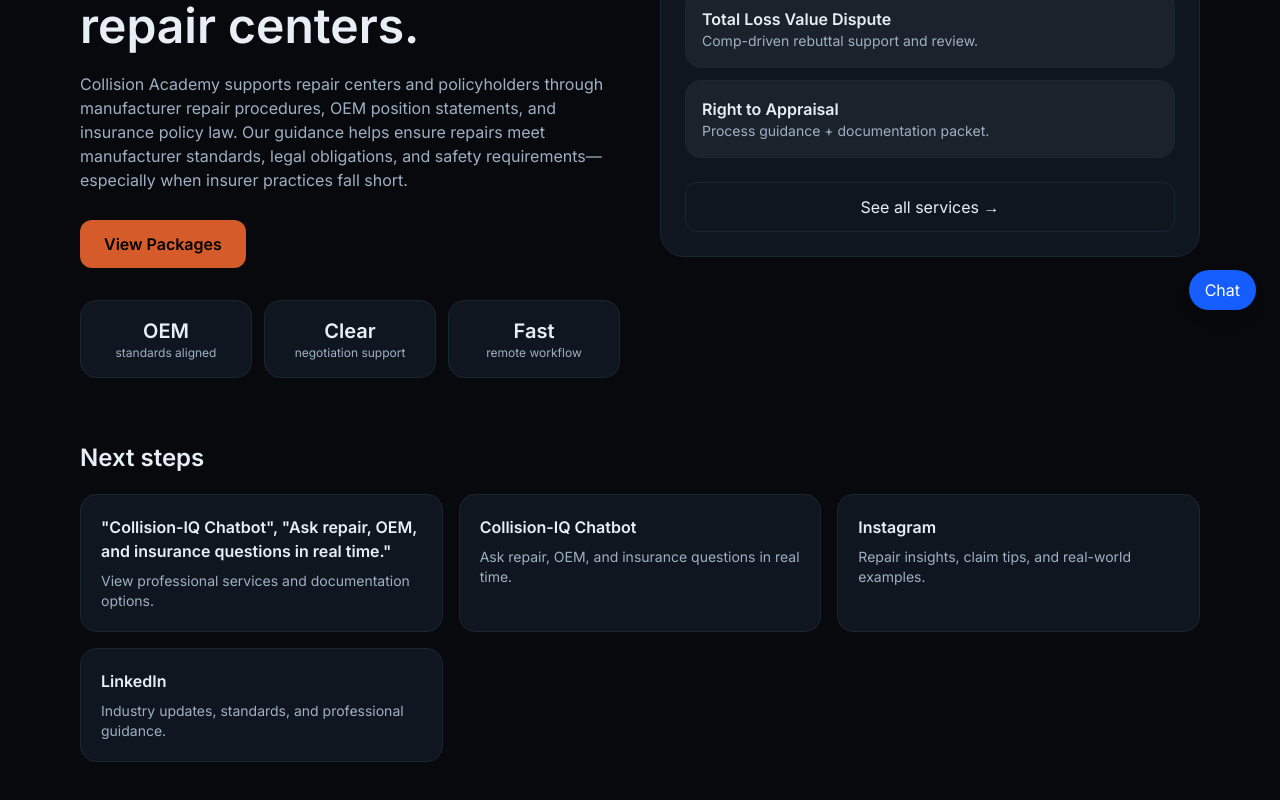
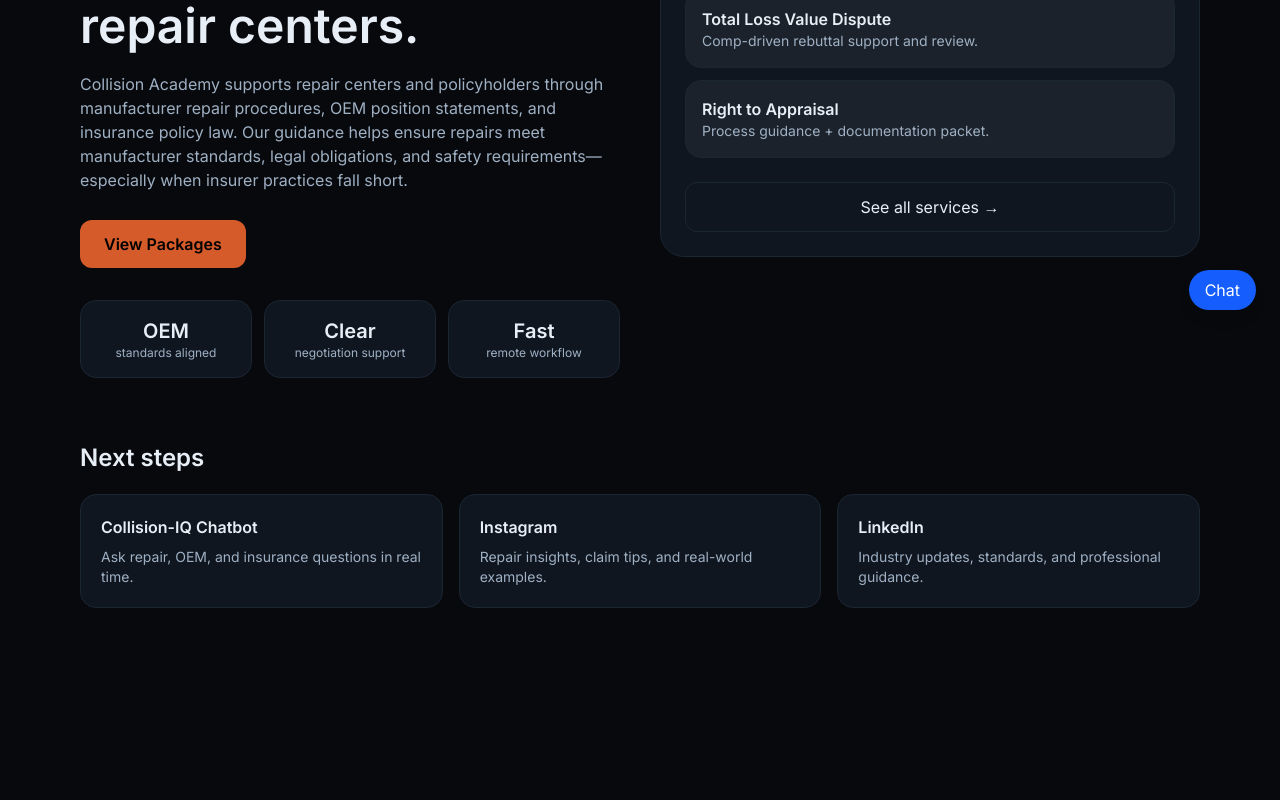
Before and after one commit to Collision-IQ/Collision-IQ, a Next.js app: page / in a window 1280 px wide. Shown: the part 466-1266 px from the top of the page. After the commit the page ends 1130 px from the top, so only its background shows below. Built offline with nearby package versions, Linux system fonts and the light colour scheme.

Commit message:
Chatbot new tab revision

```diff
--- a/src/app/page.tsx
+++ b/src/app/page.tsx
@@ -38,7 +38,7 @@
             fall short.
           </p>
 
-          {/* PRIMARY CTA — SINGLE BUTTON */}
+          {/* PRIMARY CTA */}
           <div className="mt-7">
             <a
               href="https://www.collision.academy/s/shop"
@@ -52,24 +52,19 @@
 
           {/* VALUE CARDS */}
           <div className="mt-8 grid grid-cols-3 gap-3 text-center">
-            <div className="rounded-2xl border border-[color:var(--border)] bg-[color:var(--card)] p-4">
-              <div className="text-xl font-semibold">OEM</div>
-              <div className="text-xs text-[color:var(--muted)]">
-                standards aligned
+            {[
+              ["OEM", "standards aligned"],
+              ["Clear", "negotiation support"],
+              ["Fast", "remote workflow"],
+            ].map(([title, desc]) => (
+              <div
+                key={title}
+                className="rounded-2xl border border-[color:var(--border)] bg-[color:var(--card)] p-4"
+              >
+                <div className="text-xl font-semibold">{title}</div>
+                <div className="text-xs text-[color:var(--muted)]">{desc}</div>
               </div>
-            </div>
-            <div className="rounded-2xl border border-[color:var(--border)] bg-[color:var(--card)] p-4">
-              <div className="text-xl font-semibold">Clear</div>
-              <div className="text-xs text-[color:var(--muted)]">
-                negotiation support
-              </div>
-            </div>
-            <div className="rounded-2xl border border-[color:var(--border)] bg-[color:var(--card)] p-4">
-              <div className="text-xl font-semibold">Fast</div>
-              <div className="text-xs text-[color:var(--muted)]">
-                remote workflow
-              </div>
-            </div>
+            ))}
           </div>
         </div>
 
@@ -91,24 +86,28 @@
           </div>
 
           <div className="mt-6 grid gap-3">
-            <div className="rounded-2xl border border-[color:var(--border)] bg-white/5 p-4">
-              <div className="font-semibold">Diminished Value</div>
-              <div className="text-sm text-[color:var(--muted)]">
-                Market-based DV documentation for negotiation.
+            {[
+              [
+                "Diminished Value",
+                "Market-based DV documentation for negotiation.",
+              ],
+              [
+                "Total Loss Value Dispute",
+                "Comp-driven rebuttal support and review.",
+              ],
+              [
+                "Right to Appraisal",
+                "Process guidance + documentation packet.",
+              ],
+            ].map(([title, desc]) => (
+              <div
+                key={title}
+                className="rounded-2xl border border-[color:var(--border)] bg-white/5 p-4"
+              >
+                <div className="font-semibold">{title}</div>
+                <div className="text-sm text-[color:var(--muted)]">{desc}</div>
               </div>
-            </div>
-            <div className="rounded-2xl border border-[color:var(--border)] bg-white/5 p-4">
-              <div className="font-semibold">Total Loss Value Dispute</div>
-              <div className="text-sm text-[color:var(--muted)]">
-                Comp-driven rebuttal support and review.
-              </div>
-            </div>
-            <div className="rounded-2xl border border-[color:var(--border)] bg-white/5 p-4">
-              <div className="font-semibold">Right to Appraisal</div>
-              <div className="text-sm text-[color:var(--muted)]">
-                Process guidance + documentation packet.
-              </div>
-            </div>
+            ))}
           </div>
 
           {/* SEE ALL SERVICES → HANDOFF PAGE */}
@@ -126,43 +125,46 @@
       {/* NEXT STEPS */}
       <section className="mt-16">
         <h2 className="text-2xl font-semibold">Next steps</h2>
+
         <div className="mt-5 grid gap-4 md:grid-cols-3">
-          {/* SERVICES */}
-          <div className="rounded-2xl border border-[color:var(--border)] bg-[color:var(--card)] p-5">
-            <div className="font-semibold">"Collision-IQ Chatbot", "Ask repair, OEM, and insurance questions in real time."</div>
-            <div className="mt-2 text-sm text-[color:var(--muted)]">
-              View professional services and documentation options.
-            </div>
-          </div>
-
-          {[
-            [
-              "Collision-IQ Chatbot",
-              "Ask repair, OEM, and insurance questions in real time.",
-              "/chatbot",
-            ],
-            [
-              "Instagram",
-              "Repair insights, claim tips, and real-world examples.",
-              "https://www.instagram.com/collision_academy/",
-            ],
-            [
-              "LinkedIn",
-              "Industry updates, standards, and professional guidance.",
-              "https://www.linkedin.com/in/vinny-menichetti-917097304/",
-            ],
-          ].map(([t, d, href]) => (
+          {/* COLLISION-IQ CHATBOT */}
           <a
-              key={t}
-              href={href}
-              target={href.startsWith("http") ? "_blank" : undefined}
-              rel={href.startsWith("http") ? "noopener noreferrer" : undefined}
+            href="/chatbot"
+            target="_blank"
+            rel="noopener noreferrer"
             className="rounded-2xl border border-[color:var(--border)] bg-[color:var(--card)] p-5 transition hover:bg-white/5"
           >
-              <div className="font-semibold">{t}</div>
-              <div className="mt-2 text-sm text-[color:var(--muted)]">{d}</div>
+            <div className="font-semibold">Collision-IQ Chatbot</div>
+            <div className="mt-2 text-sm text-[color:var(--muted)]">
+              Ask repair, OEM, and insurance questions in real time.
+            </div>
           </a>
-                    ))}
+
+          {/* INSTAGRAM */}
+          <a
+            href="https://www.instagram.com/collision_academy/"
+            target="_blank"
+            rel="noopener noreferrer"
+            className="rounded-2xl border border-[color:var(--border)] bg-[color:var(--card)] p-5 transition hover:bg-white/5"
+          >
+            <div className="font-semibold">Instagram</div>
+            <div className="mt-2 text-sm text-[color:var(--muted)]">
+              Repair insights, claim tips, and real-world examples.
+            </div>
+          </a>
+
+          {/* LINKEDIN */}
+          <a
+            href="https://www.linkedin.com/in/vinny-menichetti-917097304/"
+            target="_blank"
+            rel="noopener noreferrer"
+            className="rounded-2xl border border-[color:var(--border)] bg-[color:var(--card)] p-5 transition hover:bg-white/5"
+          >
+            <div className="font-semibold">LinkedIn</div>
+            <div className="mt-2 text-sm text-[color:var(--muted)]">
+              Industry updates, standards, and professional guidance.
+            </div>
+          </a>
         </div>
       </section>
     </main>
```
Lines whose indentation alone changed are shown as unchanged.
